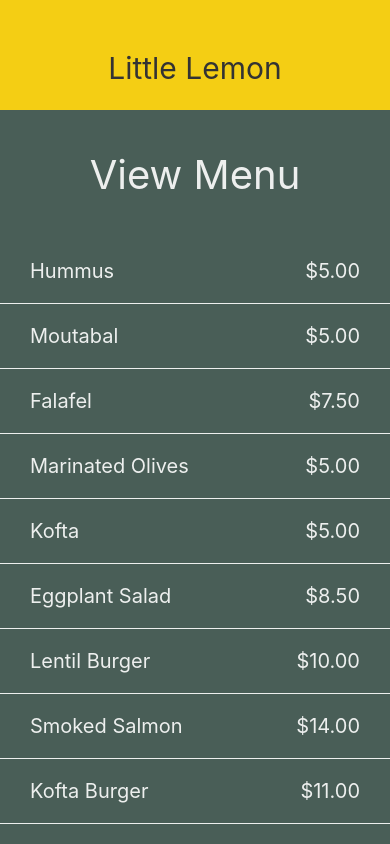
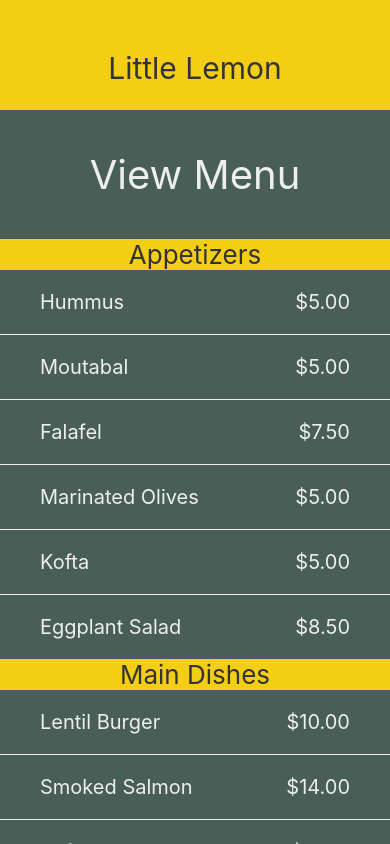
Before and after one commit to KazKinjo/little-lemon-app, a React Native app: screen / in a window 390 px wide. Built offline with nearby package versions, Linux system fonts and the light colour scheme.

Commit message:
Replaced FlatList with SectionList

```diff
--- a/components/MenuItems.js
+++ b/components/MenuItems.js
@@ -1,27 +1,47 @@
-import { FlatList, StyleSheet, Text, View } from "react-native";
+import { SectionList, StyleSheet, Text, View } from "react-native";
 
 const menuItemsToDisplay = [
-  { name: 'Hummus', price: '$5.00', id: '1A' },
-  { name: 'Moutabal', price: '$5.00', id: '2B' },
-  { name: 'Falafel', price: '$7.50', id: '3C' },
-  { name: 'Marinated Olives', price: '$5.00', id: '4D' },
-  { name: 'Kofta', price: '$5.00', id: '5E' },
-  { name: 'Eggplant Salad', price: '$8.50', id: '6F' },
-  { name: 'Lentil Burger', price: '$10.00', id: '7G' },
-  { name: 'Smoked Salmon', price: '$14.00', id: '8H' },
-  { name: 'Kofta Burger', price: '$11.00', id: '9I' },
-  { name: 'Turkish Kebab', price: '$15.50', id: '10J' },
-  { name: 'Fries', price: '$3.00', id: '11K' },
-  { name: 'Buttered Rice', price: '$3.00', id: '12L' },
-  { name: 'Bread Sticks', price: '$3.00', id: '13M' },
-  { name: 'Pita Pocket', price: '$3.00', id: '14N' },
-  { name: 'Lentil Soup', price: '$3.75', id: '15O' },
-  { name: 'Greek Salad', price: '$6.00', id: '16Q' },
-  { name: 'Rice Pilaf', price: '$4.00', id: '17R' },
-  { name: 'Baklava', price: '$3.00', id: '18S' },
-  { name: 'Tartufo', price: '$3.00', id: '19T' },
-  { name: 'Tiramisu', price: '$5.00', id: '20U' },
-  { name: 'Panna Cotta', price: '$5.00', id: '21V' },
+  {
+    title: 'Appetizers',
+    data: [
+      { name: 'Hummus', price: '$5.00' },
+      { name: 'Moutabal', price: '$5.00' },
+      { name: 'Falafel', price: '$7.50' },
+      { name: 'Marinated Olives', price: '$5.00' },
+      { name: 'Kofta', price: '$5.00' },
+      { name: 'Eggplant Salad', price: '$8.50' },
+    ],
+  },
+  {
+    title: 'Main Dishes',
+    data: [
+      { name: 'Lentil Burger', price: '$10.00' },
+      { name: 'Smoked Salmon', price: '$14.00' },
+      { name: 'Kofta Burger', price: '$11.00' },
+      { name: 'Turkish Kebab', price: '$15.50' },
+    ],
+  },
+  {
+    title: 'Sides',
+    data: [
+      { name: 'Fries', price: '$3.00', id: '11K' },
+      { name: 'Buttered Rice', price: '$3.00' },
+      { name: 'Bread Sticks', price: '$3.00' },
+      { name: 'Pita Pocket', price: '$3.00' },
+      { name: 'Lentil Soup', price: '$3.75' },
+      { name: 'Greek Salad', price: '$6.00' },
+      { name: 'Rice Pilaf', price: '$4.00' },
+    ],
+  },
+  {
+    title: 'Desserts',
+    data: [
+      { name: 'Baklava', price: '$3.00' },
+      { name: 'Tartufo', price: '$3.00' },
+      { name: 'Tiramisu', price: '$5.00' },
+      { name: 'Panna Cotta', price: '$5.00' },
+    ],
+  },
 ];
 
 const Separator = () => <View style={styles.separator} />
@@ -40,12 +60,19 @@
 const MenuItems = () => {
   const renderItem = ({ item }) => <Item name={item.name} price={item.price} />;
 
+  const renderSectionHeader = ({ section: { title } }) => (
+    <View style={styles.sectionContainer}>
+      <Text style={styles.sectionTitle}>{title}</Text>
+    </View>
+  );
+
   return (
     <View style={styles.container}>
-      <FlatList
-        data={menuItemsToDisplay}
-        keyExtractor={item => item.id}
+      <SectionList
+        sections={menuItemsToDisplay}
+        keyExtractor={(item, index) => item + index}
         renderItem={renderItem}
+        renderSectionHeader={renderSectionHeader}
         ItemSeparatorComponent={Separator}
         ListHeaderComponent={Header}
         ListFooterComponent={Footer}
@@ -61,7 +88,16 @@
   innerContainer: {
     flexDirection: "row",
     justifyContent: "space-between",
-    paddingHorizontal: 10,
+    paddingHorizontal: 40,
+    paddingVertical: 20,
+  },
+  itemText: {
+    fontSize: 20,
+    color: "#EDEFEE",
+  },
+  separator: {
+    borderBottomWidth: 1,
+    borderColor: "#EDEFEE",
   },
   headerText: {
     fontSize: 40,
@@ -69,20 +105,20 @@
     textAlign: "center",
     padding: 40,
   },
-  itemText: {
-    fontSize: 20,
-    color: "#EDEFEE",
-    textAlign: "center",
-    padding: 20,
-  },
-  separator: {
-    borderBottomWidth: 1,
-    borderColor: "#EDEFEE",
-  },
   footerText: {
     fontSize: 18,
     color: "#EDEFEE",
     textAlign: "center",
+    padding: 10,
+  },
+  sectionContainer: {
+    backgroundColor: "#F4CE14",
+  },
+  sectionTitle: {
+    fontSize: 26,
+    color: "#333333",
+    flexWrap: "wrap",
+    textAlign: "center"
   }
 });
 
```
